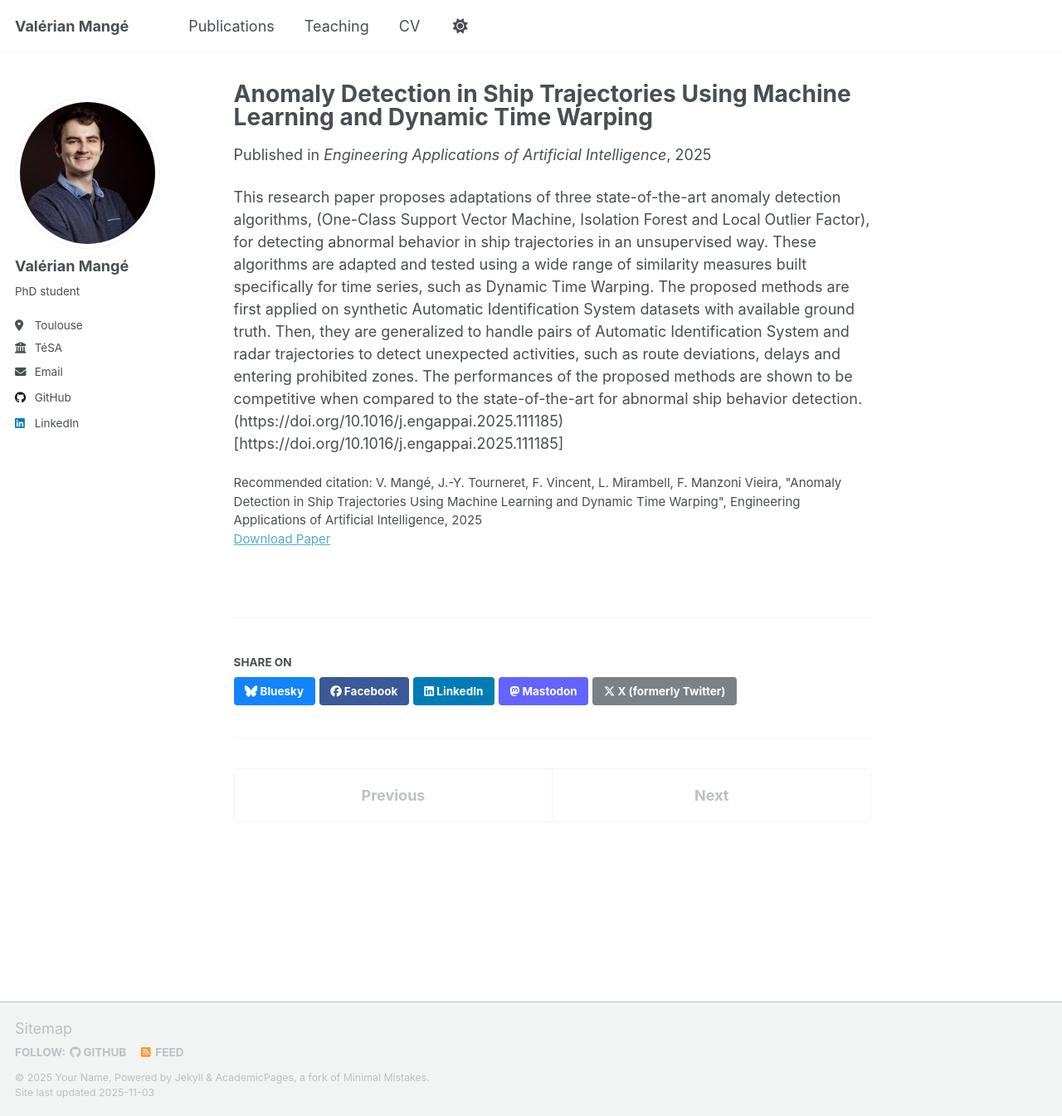
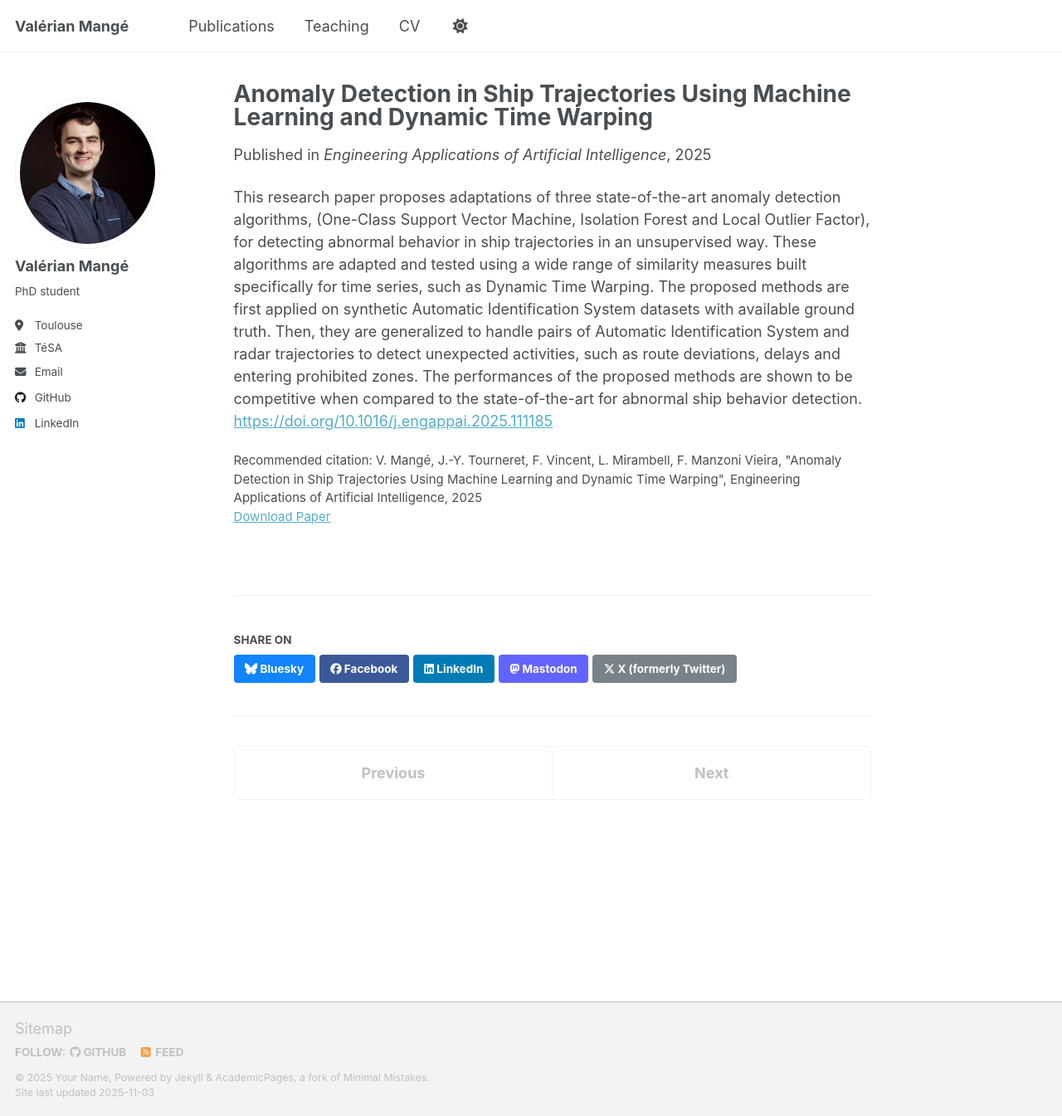
Before and after one commit to ValMang/ValMang.github.io, a Jekyll site: the page built from _publications/2009-10-01-paper-title-number-1.md, in a window 1280 px wide and 1345 px high. Shown: the whole window at 83% size. Built offline with Jekyll 4.4.1, drawn with Linux system fonts in a browser that asks for light colours; a script that is not in the unit is left out.

Commit message:
Update 2009-10-01-paper-title-number-1.md

```diff
--- a/_publications/2009-10-01-paper-title-number-1.md
+++ b/_publications/2009-10-01-paper-title-number-1.md
@@ -9,4 +9,4 @@ venue: 'Engineering Applications of Artificial Intelligence'
 paperurl: 'https://www.tesa.prd.fr/documents/26/elsarticle-template-num_proof.pdf'
 citation: 'V. Mangé, J.-Y. Tourneret, F. Vincent, L. Mirambell, F. Manzoni Vieira, "Anomaly Detection in Ship Trajectories Using Machine Learning and Dynamic Time Warping", Engineering Applications of Artificial Intelligence, 2025'
 ---
-This research paper proposes adaptations of three state-of-the-art anomaly detection algorithms, (One-Class Support Vector Machine, Isolation Forest and Local Outlier Factor), for detecting abnormal behavior in ship trajectories in an unsupervised way. These algorithms are adapted and tested using a wide range of similarity measures built specifically for time series, such as Dynamic Time Warping. The proposed methods are first applied on synthetic Automatic Identification System datasets with available ground truth. Then, they are generalized to handle pairs of Automatic Identification System and radar trajectories to detect unexpected activities, such as route deviations, delays and entering prohibited zones. The performances of the proposed methods are shown to be competitive when compared to the state-of-the-art for abnormal ship behavior detection. (https://doi.org/10.1016/j.engappai.2025.111185)[https://doi.org/10.1016/j.engappai.2025.111185]
+This research paper proposes adaptations of three state-of-the-art anomaly detection algorithms, (One-Class Support Vector Machine, Isolation Forest and Local Outlier Factor), for detecting abnormal behavior in ship trajectories in an unsupervised way. These algorithms are adapted and tested using a wide range of similarity measures built specifically for time series, such as Dynamic Time Warping. The proposed methods are first applied on synthetic Automatic Identification System datasets with available ground truth. Then, they are generalized to handle pairs of Automatic Identification System and radar trajectories to detect unexpected activities, such as route deviations, delays and entering prohibited zones. The performances of the proposed methods are shown to be competitive when compared to the state-of-the-art for abnormal ship behavior detection. [https://doi.org/10.1016/j.engappai.2025.111185](https://doi.org/10.1016/j.engappai.2025.111185)
```
